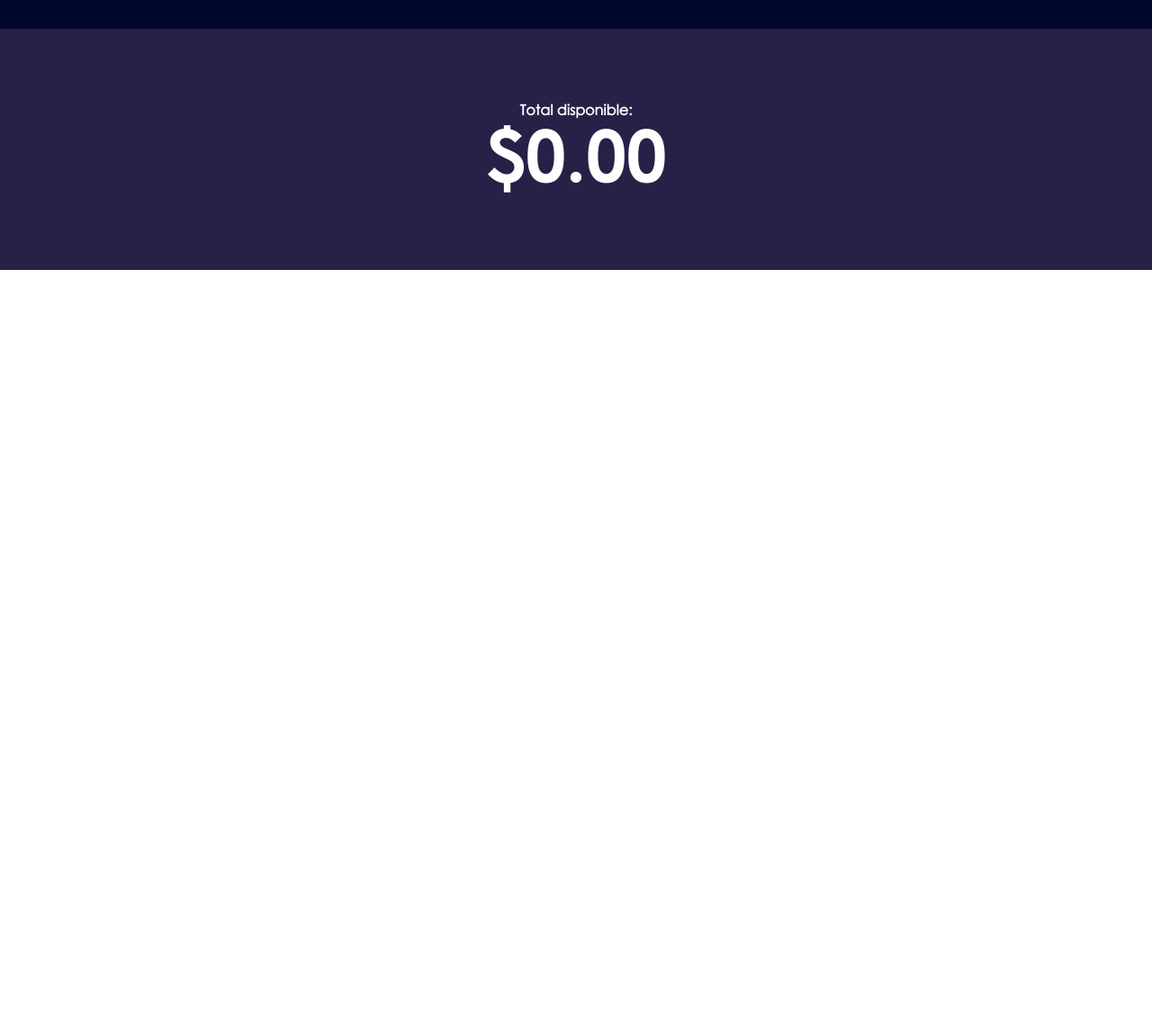
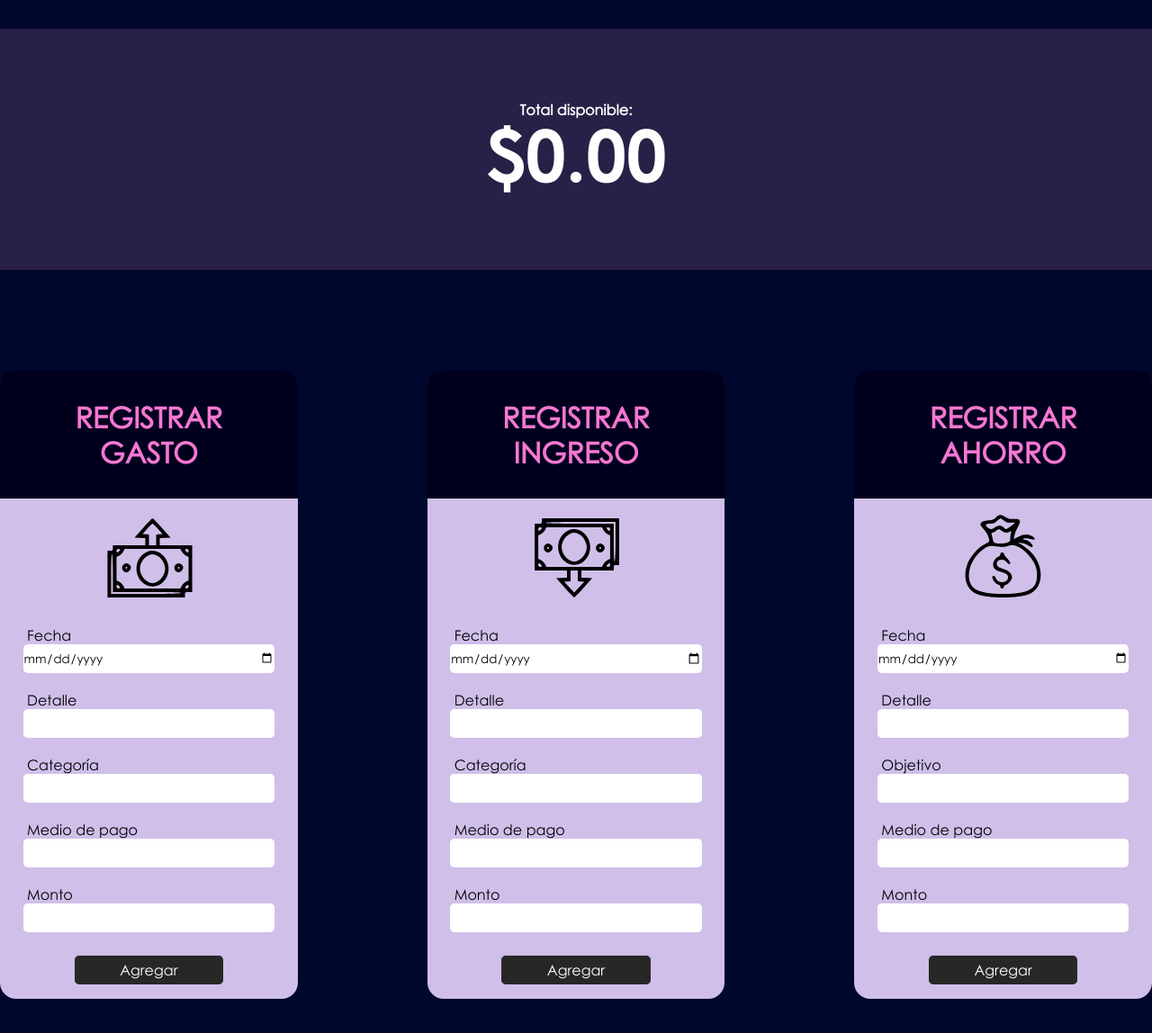
Before and after one commit to Jonas-Weimann/EntregaFinal-Weimann-JS, a plain HTML site: page index.html in a window 1280 px wide. Shown: the part 1210-2358 px from the top of the page at 90% size. Before the commit the page ends 1510 px from the top, so only its background shows below. Drawn offline with Linux system fonts and the light colour scheme.

Commit message:
Añadiendo y estilando seccion registradora

```diff
--- a/index.html
+++ b/index.html
@@ -19,7 +19,7 @@
             <p>Comience registrando sus objetivos de ahorro y presupuestos. <br>Luego, podrá agregar gastos e ingresos como desee. </p>
         </div>
         <div class="bienvenida--cuerpo flex-center-row">
-            <div class="form-inicial">
+            <div class="form">
                 <h2>Añadir objetivo</h2>
                 <img src="icons/alcancia.svg" alt="alcancia-icon" class="icon">
                 <div class="input-container">
@@ -36,7 +36,7 @@
                 </div>
                 <input type="submit" value="Agregar" class="button-add">
             </div>
-            <div class="form-inicial">
+            <div class="form">
                 <h2>Añadir presupuesto</h2>
                 <img src="icons/calculadora.svg" alt="calculadora-icon" class="icon">
                 <div class="input-container">
@@ -61,5 +61,82 @@
     <section class="total-container flex-center-col">
         <h3 class="total-neto">$0.00</h3>
     </section>
+    <section class="registradora flex-center-row">
+        <div class="form">
+            <h4>REGISTRAR <br>GASTO</h4>
+            <img src="icons/egreso.svg" alt="gasto-icon" class="icon">
+            <div class="input-container">
+                <label for="gasto--fecha">Fecha</label>
+                <input type="date" id="gasto--fecha">
+            </div>
+            <div class="input-container">
+                <label for="gasto--detalle">Detalle</label>
+                <input type="text" id="gasto--detalle">
+            </div>
+            <div class="input-container">
+                <label for="gasto--categoria">Categoría</label>
+                <input type="text" id="gasto--categoria">
+            </div>
+            <div class="input-container">
+                <label for="gasto--medio">Medio de pago</label>
+                <input type="text" id="gasto--medio">
+            </div>
+            <div class="input-container">
+                <label for="gasto--monto">Monto</label>
+                <input type="number" min="0.00" step="0.01" id="gasto--monto">
+            </div>
+            <input type="submit" value="Agregar"class="button-add">
+        </div>
+        <div class="form">
+            <h4>REGISTRAR <br>INGRESO</h4>
+            <img src="icons/ingreso.svg" alt="ingreso-icon" class="icon">
+            <div class="input-container">
+                <label for="ingreso--fecha">Fecha</label>
+                <input type="date" id="ingreso--fecha">
+            </div>
+            <div class="input-container">
+                <label for="ingreso--detalle">Detalle</label>
+                <input type="text" id="ingreso--detalle">
+            </div>
+            <div class="input-container">
+                <label for="ingreso--categoria">Categoría</label>
+                <input type="text" id="ingreso--categoria">
+            </div>
+            <div class="input-container">
+                <label for="ingreso--medio">Medio de pago</label>
+                <input type="text" id="ingreso--medio">
+            </div>
+            <div class="input-container">
+                <label for="ingreso--monto">Monto</label>
+                <input type="number" min="0.00" step="0.01" id="ingreso--monto">
+            </div>
+            <input type="submit" value="Agregar"class="button-add">
+        </div>
+        <div class="form">
+            <h4>REGISTRAR <br>AHORRO</h4>
+            <img src="icons/ahorro.svg" alt="ahorro-icon" class="icon">
+            <div class="input-container">
+                <label for="ahorro--fecha">Fecha</label>
+                <input type="date" id="ahorro--fecha">
+            </div>
+            <div class="input-container">
+                <label for="ahorro--detalle">Detalle</label>
+                <input type="text" id="ahorro--detalle">
+            </div>
+            <div class="input-container">
+                <label for="ahorro--objetivo">Objetivo</label>
+                <input type="text" id="ahorro--objetivo">
+            </div>
+            <div class="input-container">
+                <label for="ahorro--medio">Medio de pago</label>
+                <input type="text" id="ahorro--medio">
+            </div>
+            <div class="input-container">
+                <label for="ahorro--monto">Monto</label>
+                <input type="number" min="0.00" step="0.01" id="ahorro--monto">
+            </div>
+            <input type="submit" value="Agregar"class="button-add">
+        </div>
+    </section>
 </body>
 </html>
--- a/styles.css
+++ b/styles.css
@@ -35,7 +35,7 @@ header {
 }
 
 header img {
-    width: 25%;
+    width: 400px;
     margin-bottom: 3em;
 }
 
@@ -75,37 +75,62 @@ header p {
 
 }
 
+.bienvenida--cuerpo .form {
+    padding: 1em;
+    border-radius: 15px;
+}
+
 .icon {
     width: 100%;
     height: 100px;
+    margin: 1em 0;
 }
 
 
 
-.form-inicial {
-    gap: .5rem;
+.form {
+    gap: 0rem;
     background-color: rgb(207, 191, 233);
     border-radius: .7rem;
-    width: 300px;
+    width: 400px;
     min-height: 500px;
     display: flex;
-    padding: 1em;
     align-items: center;
+    justify-content: center;
     flex-direction: column;
+    font-family: century;
+    border-radius: 18px;
+}
+
+.form h4 {
+    font-size: 2rem;
+    text-align: center;
+    background-color: #00001E;
+    padding: 1em 0;
+    color: #F577D2;
+    border-radius: 15px 15px 0 0;
+    width: 100%;
 }
 
 .input-container {
     width: 100%;
     padding: 10px;
+    display: flex;
+    flex-direction: column;
+}
+
+.input-container label {
+    margin-left: 20px;
 }
 
 .input-container input, .input-container select{
-    width: 100%;
+    width: 90%;
     height: 2rem;
     border-radius: .3rem;
     font-family: century;
     font-weight: 500;
     border: none;
+    align-self: center;
 }
 
 .button-add {
@@ -117,6 +142,8 @@ header p {
     border: none;
     background-color: #272727;
     color: white;
+    margin: 1em 0;
+
 }
 
 .button-add:hover {
@@ -146,3 +173,9 @@ header p {
     text-align: center;
     content: 'Total disponible:';
 }
+
+.registradora {
+    background-color: #00072C;
+    padding: 7em 0;
+    gap: 9em;
+}
```
Also changed, not shown: icons/ahorro.svg (added), icons/egreso.svg (added), icons/ingreso.svg (added).
